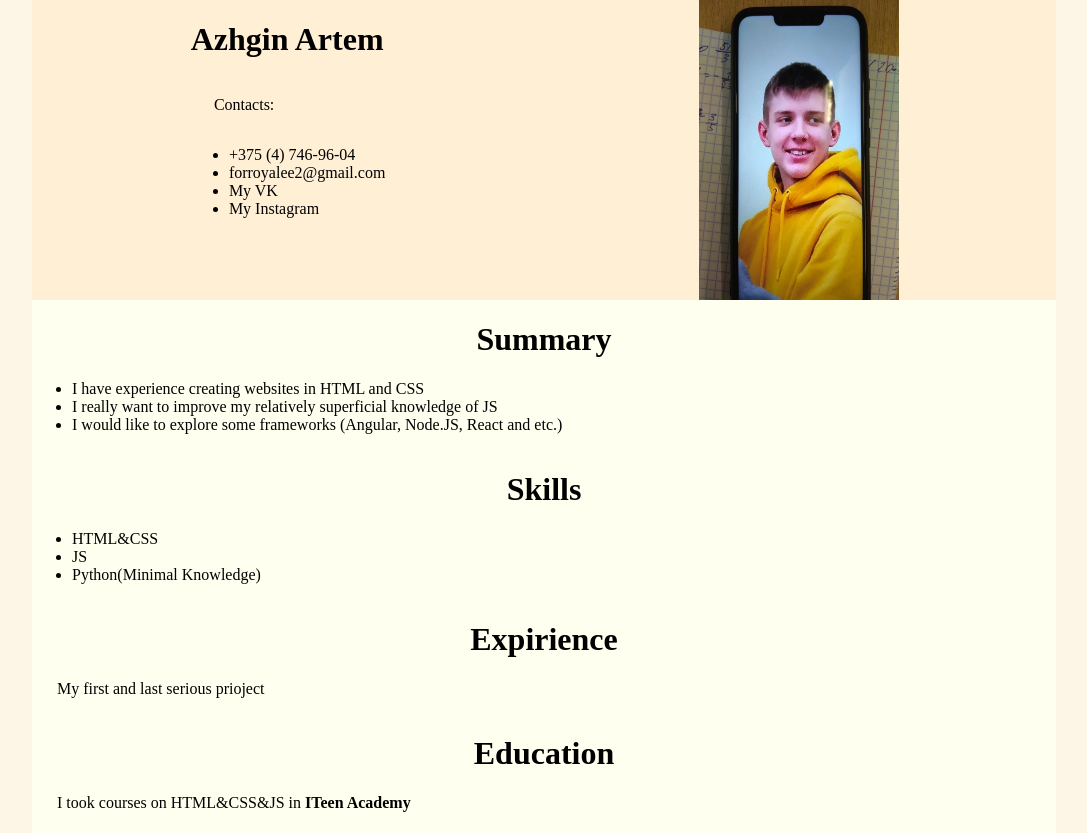
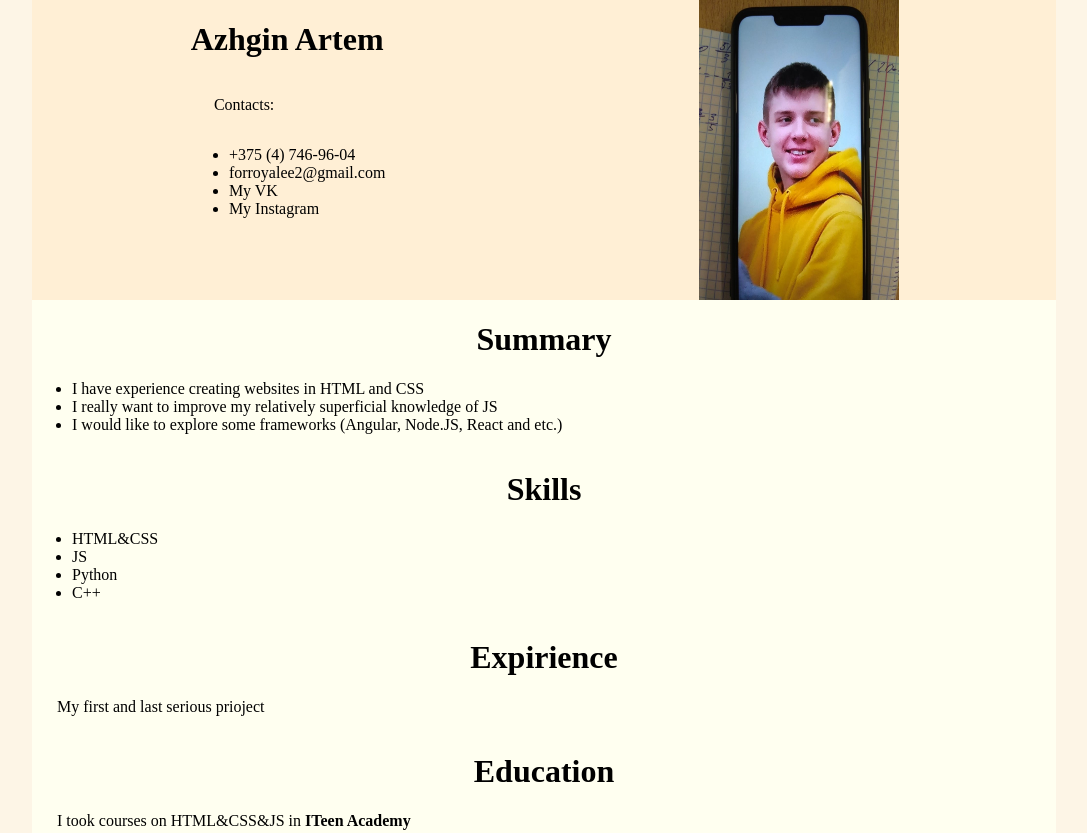
Before and after one commit to 1XsteP1/rsschool-cv, a plain HTML site: page index.html in a window 1280 px wide. Shown: the top 833 px of the page, without its empty margins (96-1183 px from the left). Drawn offline with Linux system fonts and the light colour scheme.

Commit message:
Update index.html

```diff
--- a/index.html
+++ b/index.html
@@ -37,7 +37,8 @@
         			<ul>
           				<li>HTML&CSS</li>
           				<li>JS</li>
-          				<li>Python(Minimal Knowledge)</li>
+          				<li>Python</li>
+					<li>C++</li>
         			</ul>
       			</div>
       			<div class="expirience">
```
